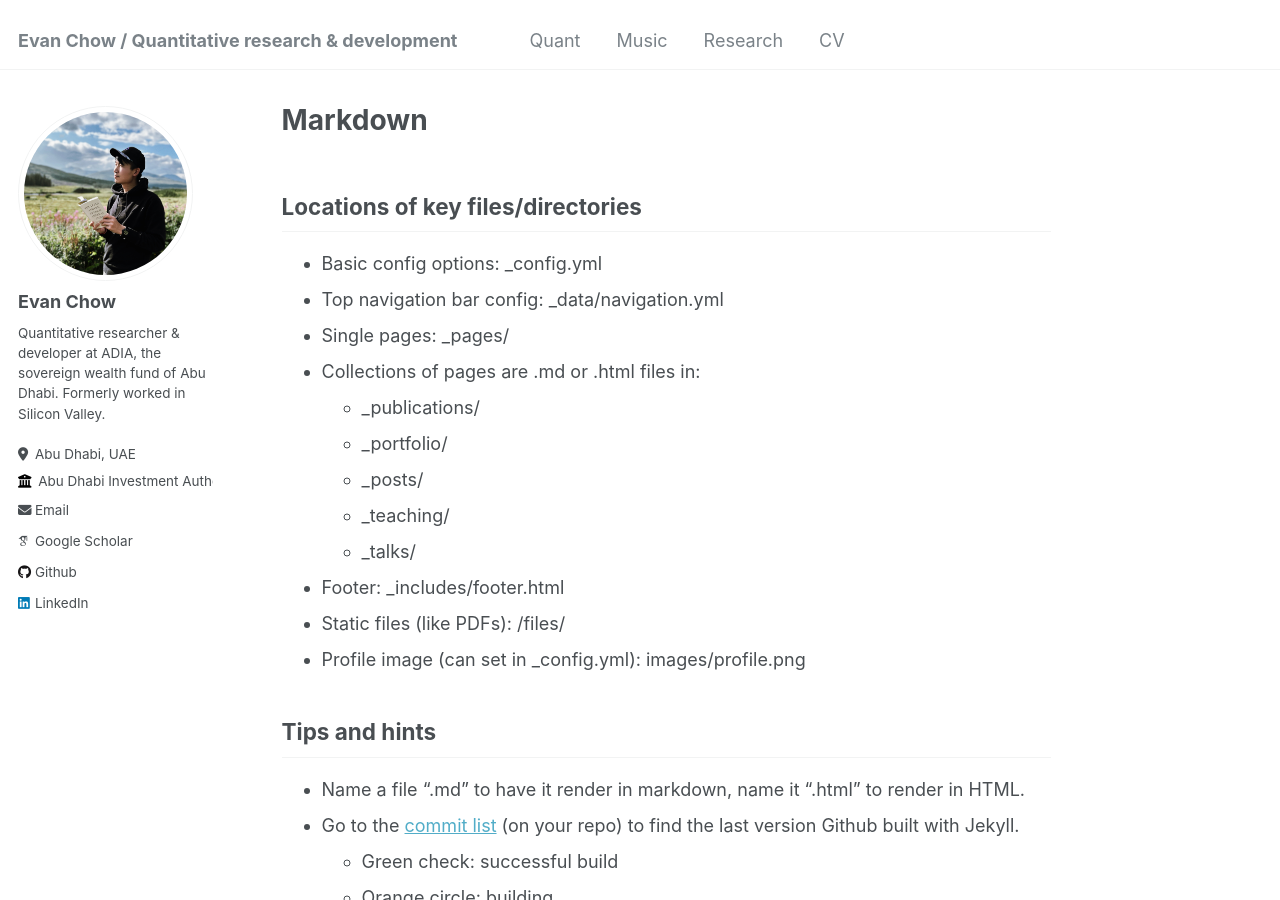
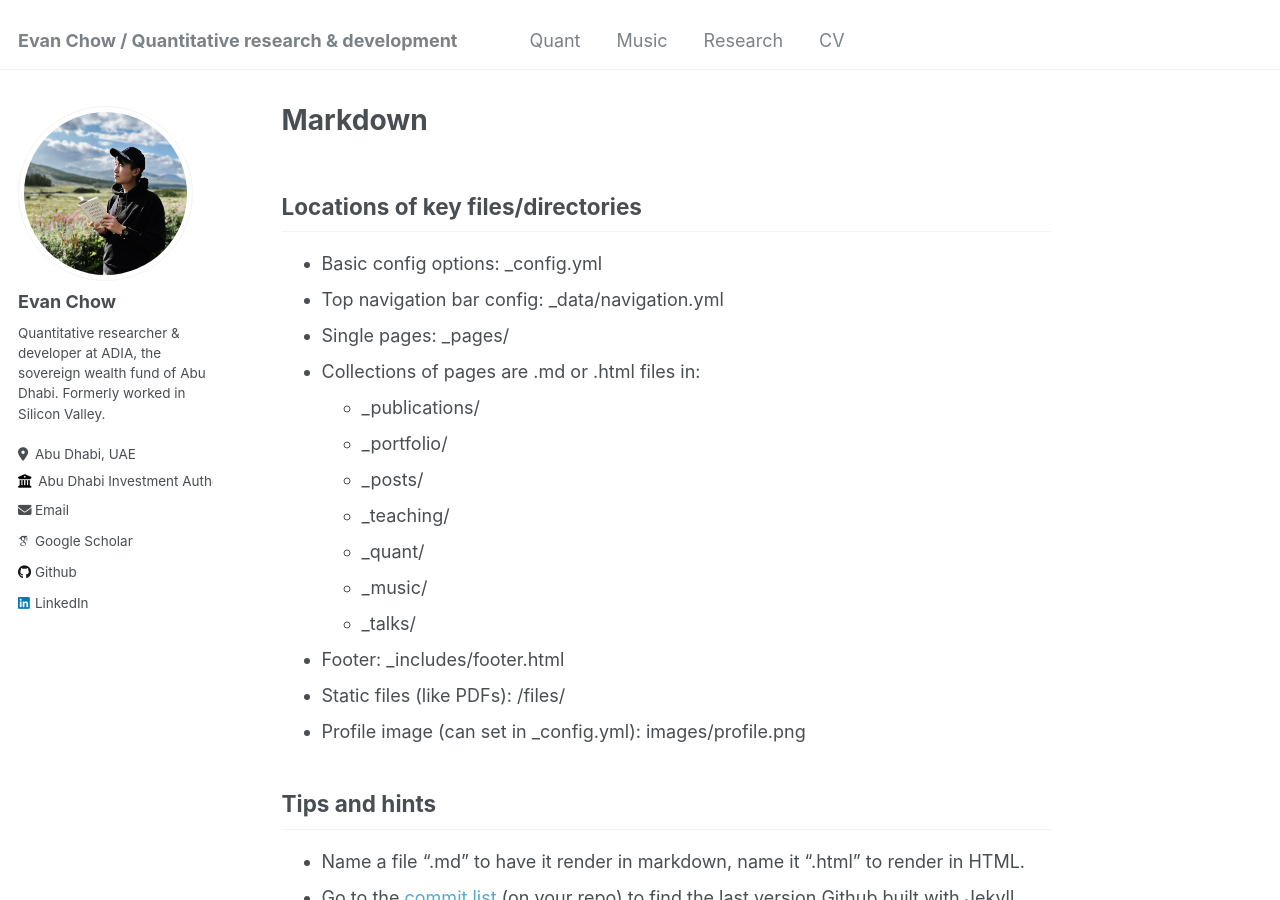
Before and after one commit to evnchw/evnchw.github.io, a Jekyll site: the page built from _pages/markdown.md, in a window 1280 px wide and 900 px high. Built offline with Jekyll 4.4.1, drawn with Linux system fonts in a browser that asks for light colours; some web fonts are replaced.

Commit message:
Quick commit.

```diff
--- a/_pages/markdown.md
+++ b/_pages/markdown.md
@@ -17,6 +17,8 @@ redirect_from:
   * _portfolio/
   * _posts/
   * _teaching/
+  * _quant/
+  * _music/
   * _talks/
 * Footer: _includes/footer.html
 * Static files (like PDFs): /files/
```
